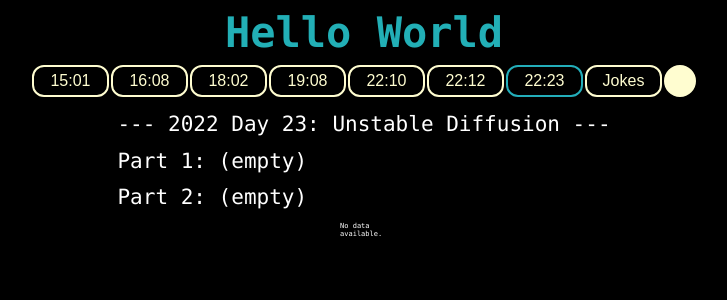
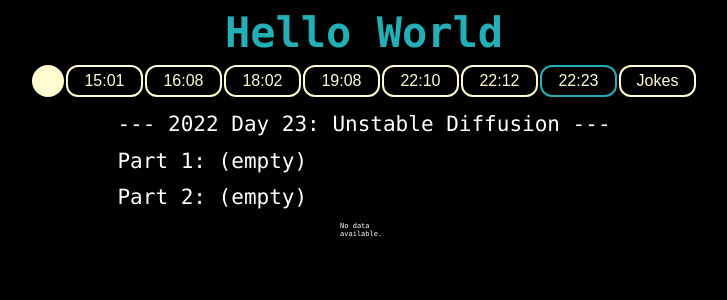
Before and after one commit to nuoxoxo/gig, a React (Vite) app: page / in a window 1280 px wide. Shown: the top 300 px of the page, without its empty margins (276-1003 px from the left). Built offline with nearby package versions, Linux system fonts and the light colour scheme; no server answers.

Commit message:
Update App.tsx

```diff
--- a/src/App.tsx
+++ b/src/App.tsx
@@ -43,6 +43,18 @@ function App() {
     <>
       <h2 className="gig-header">Hello World</h2>
       <div className="nav">
+
+        <button
+          className="btn btn-io"
+          onClick={(e) => {
+            e.preventDefault()
+            location.href = "http://nuoxoxo.github.io"
+          }}
+        >
+          &#8203;
+          {/* &nbspio&nbsp */}
+        </button>
+
         {/* New code */}
 
         {Object.keys(routes).map((key) => (
@@ -125,16 +137,6 @@ function App() {
 
         */}
 
-        <button
-          className="btn btn-io"
-          onClick={(e) => {
-            e.preventDefault()
-            location.href = "http://nuoxoxo.github.io"
-          }}
-        >
-          &#8203;
-          {/* &nbspio&nbsp */}
-        </button>
       </div>
       {routes.hasOwnProperty(route) ? <TargetRoute /> : null}
     </>
```
